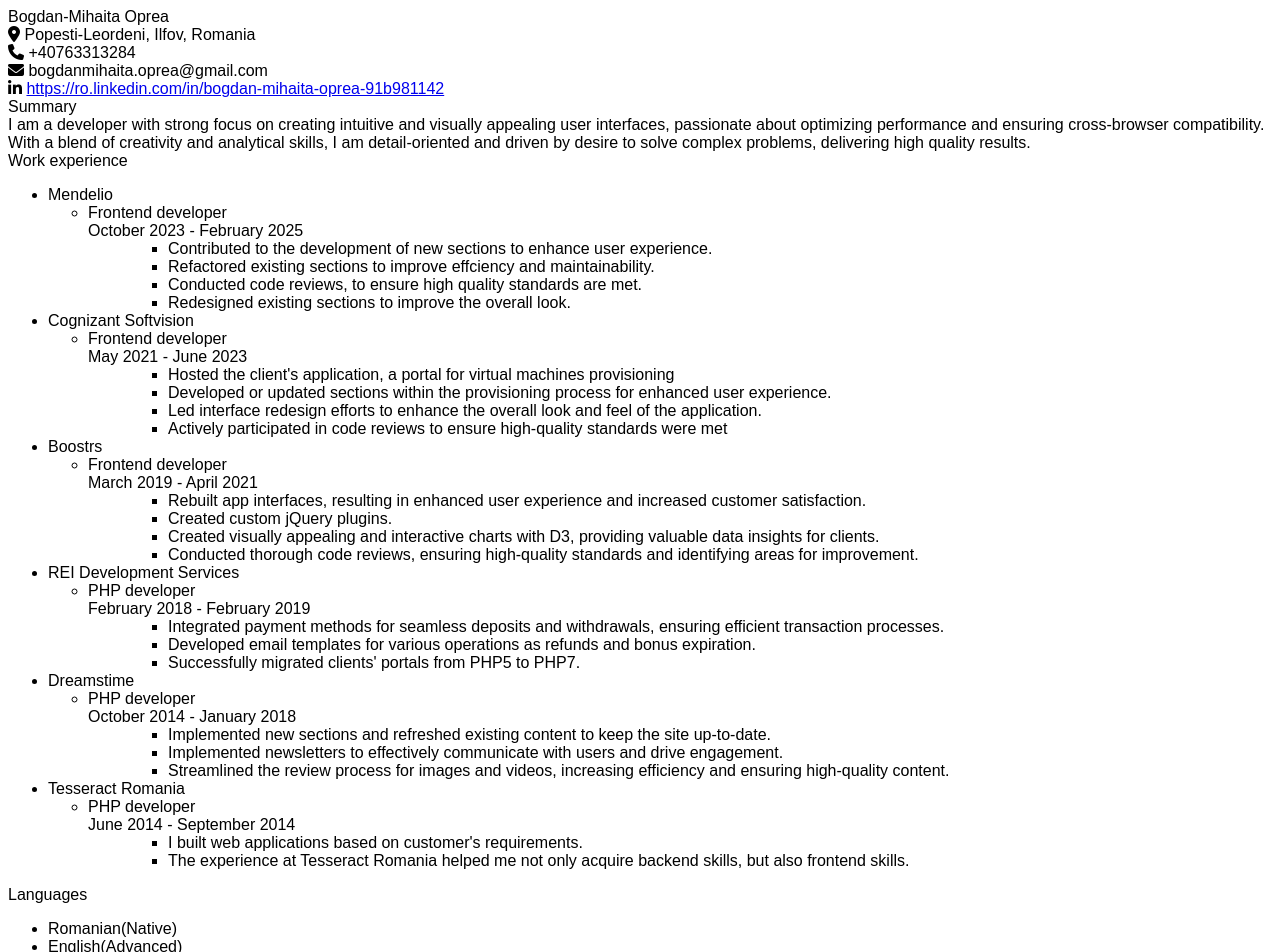
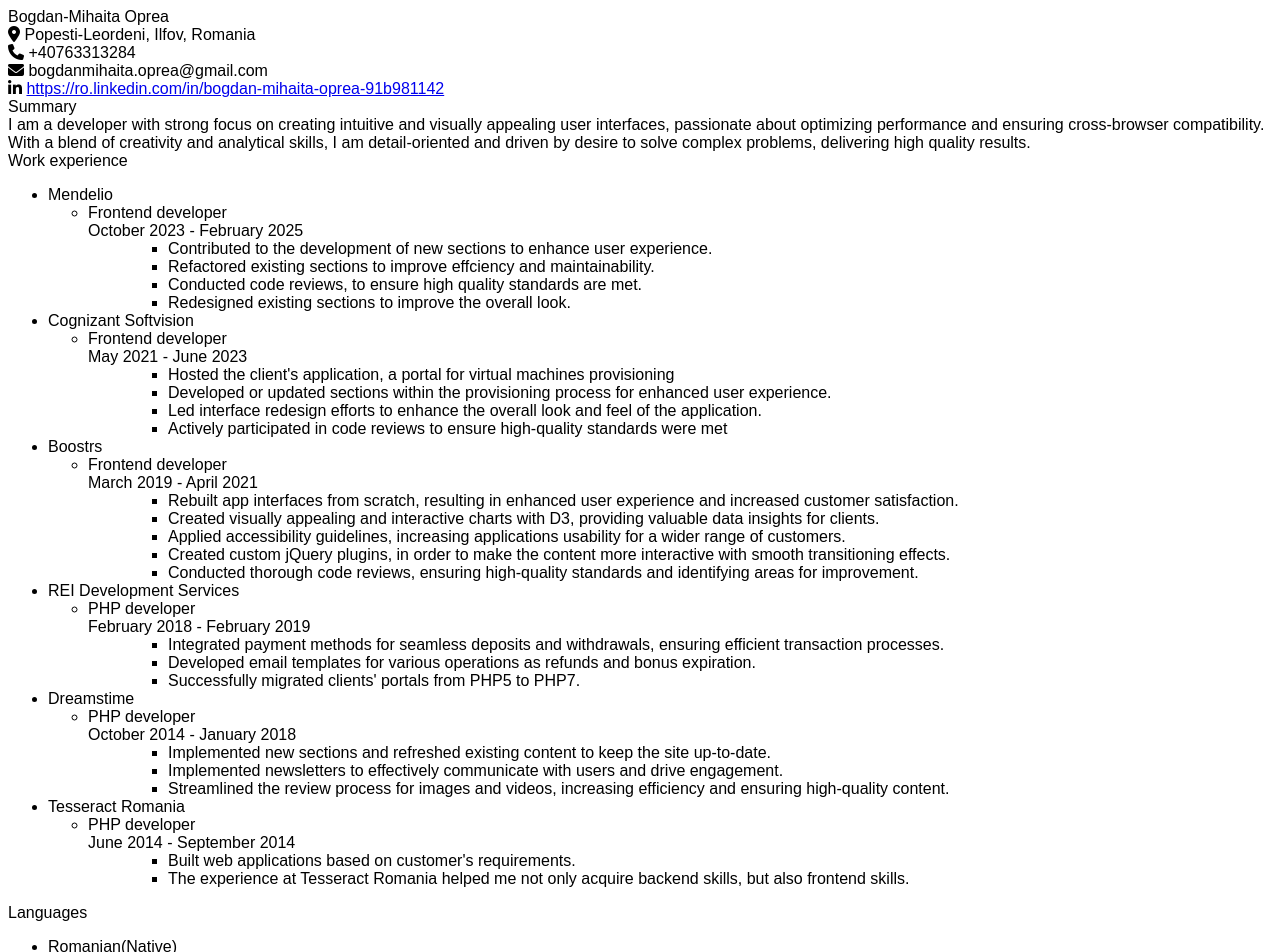
Before and after one commit to bogdanm31/my-cv, a Next.js app: page / in a window 1280 px wide. Shown: the top 952 px of the page. Built offline with nearby package versions, Linux system fonts and the light colour scheme.

Commit message:
updated styling

```diff
--- a/src/components/head/Info.tsx
+++ b/src/components/head/Info.tsx
@@ -9,7 +9,7 @@
 const Info = ({ icon, text, type }: Props) => {
   return (
     <div className="grid gap-2 grid-cols-[24px_auto] items-center">
-      <i className={`fa${type ? '-' + type : ''} fa-${icon} text-lg`}></i> {text}
+      <i className={`fa${type ? '-' + type : ''} fa-${icon} text-lg`}></i> <span className="text-black font-medium">{text}</span>
     </div>
   );
 };
--- a/src/components/history/Period.tsx
+++ b/src/components/history/Period.tsx
@@ -18,9 +18,9 @@
 
   return (
     <div className={classNames("space-x-2", className)}>
-      <span>{when}</span>
+      <span className="text-cyan-700">{when}</span>
       {showLongevity && longevity && (
-        <span className="text-gray-600">({longevity})</span>
+        <span className="text-cyan-400">({longevity})</span>
       )}
     </div>
   );
--- a/src/components/languages/index.tsx
+++ b/src/components/languages/index.tsx
@@ -18,8 +18,9 @@
                 <i className={classNames(
                   'w-8 h-2 rounded-lg',
                   'inline-block',
-                  i < language.level ? 'bg-black' : 'bg-gray-400'
-                )}></i>
+                  i < language.level ? 'bg-cyan-700' : 'bg-cyan-400'
+                )}
+                key={i}></i>
               ))}
             </div>
           </li>
--- a/src/constants/experience.ts
+++ b/src/constants/experience.ts
@@ -59,9 +59,10 @@
         name: 'Frontend developer',
         summary: [
           [
-            'Rebuilt app interfaces, resulting in enhanced user experience and increased customer satisfaction.',
-            'Created custom jQuery plugins.',
+            'Rebuilt app interfaces from scratch, resulting in enhanced user experience and increased customer satisfaction.',
             'Created visually appealing and interactive charts with D3, providing valuable data insights for clients.',
+            'Applied accessibility guidelines, increasing applications usability for a wider range of customers.',
+            'Created custom jQuery plugins, in order to make the content more interactive with smooth transitioning effects.',
             'Conducted thorough code reviews, ensuring high-quality standards and identifying areas for improvement.',
           ],
         ],
@@ -132,7 +133,7 @@
         name: 'PHP developer',
         summary: [
           [
-            "I built web applications based on customer's requirements.",
+            "Built web applications based on customer's requirements.",
             'The experience at Tesseract Romania helped me not only acquire backend skills, but also frontend skills.',
           ],
         ],
```
